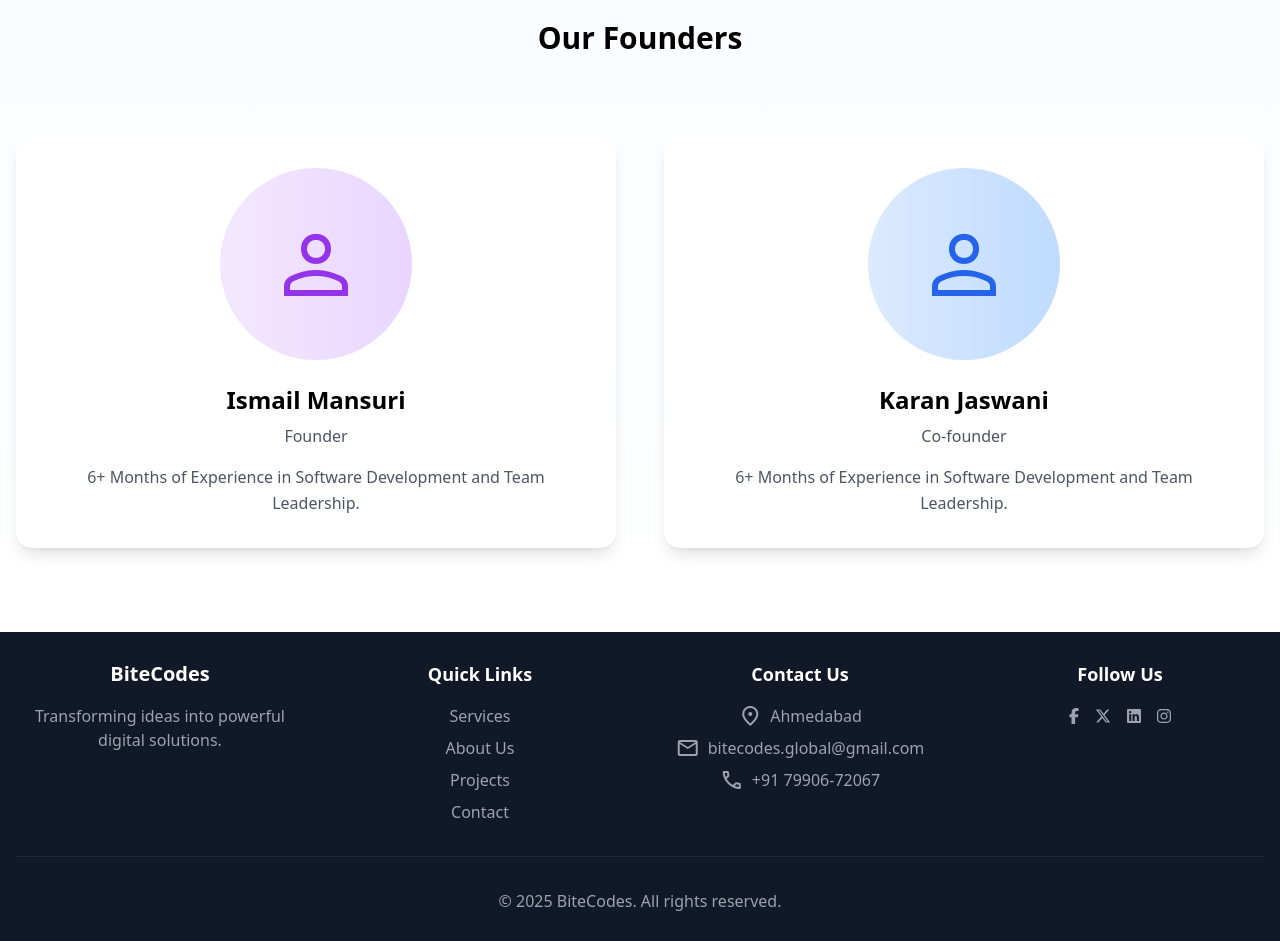
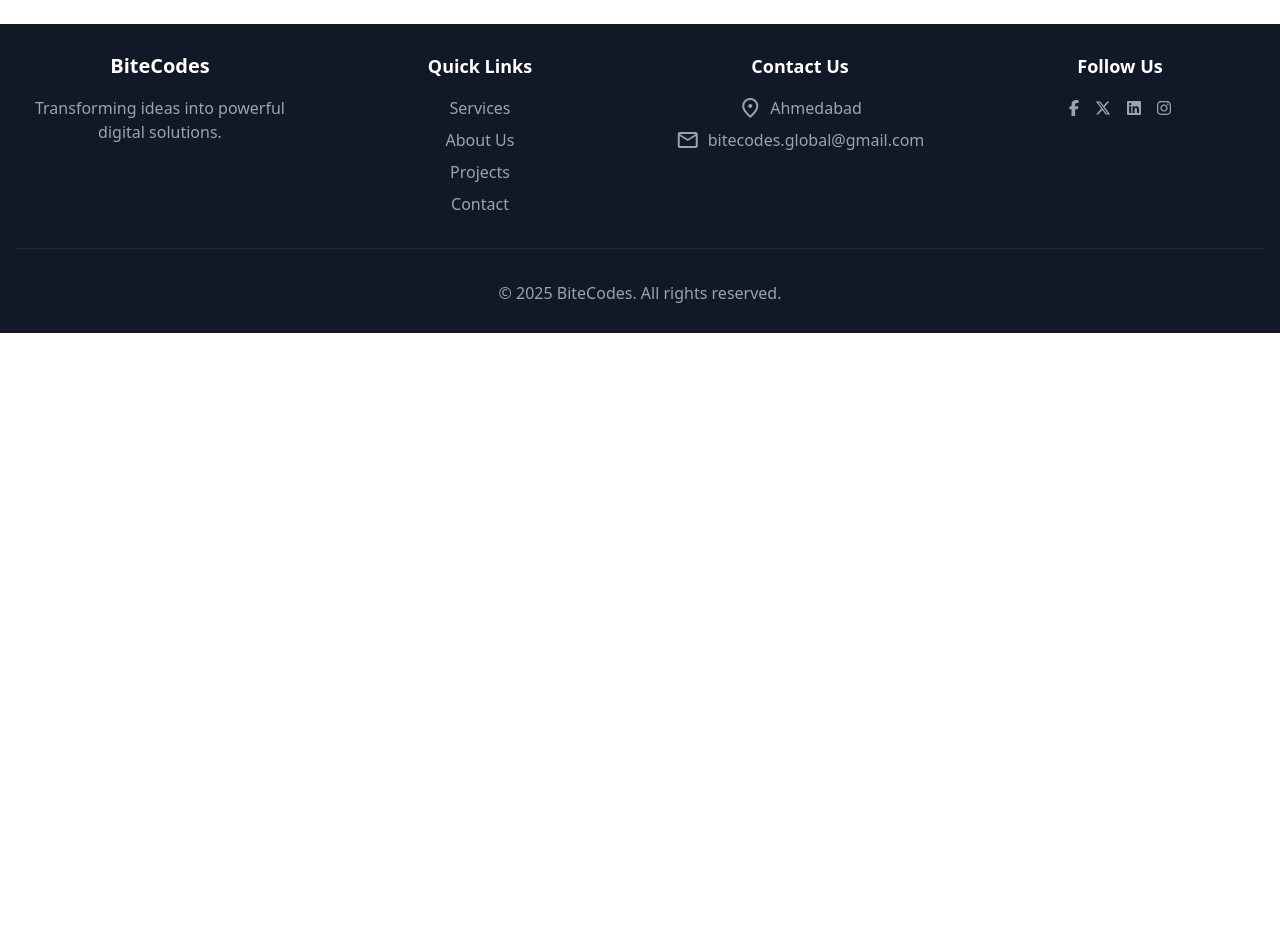
Before and after one commit to BitecodesHub/BiteCodes, a React (Create React App) app: page /about in a window 1280 px wide. Shown: the part 1480-2421 px from the top of the page. After the commit the page ends 1813 px from the top, so only its background shows below. Built offline with nearby package versions, Linux system fonts and the light colour scheme.

Commit message:
Minor Design Changes

```diff
--- a/src/components/About.js
+++ b/src/components/About.js
@@ -109,44 +109,6 @@ export const About = () => {
                 </span>
                 <h4 className="text-lg font-bold mt-4 mb-2">Support Team</h4>
                 <p className="text-gray-600">2+ Professionals</p>
-              </div>
-            </div>
-          </section>
-
-          <section className="mb-20">
-            <h3 className="text-3xl font-bold mb-20 text-center">
-              Our Founders
-            </h3>
-            <div className="grid md:grid-cols-2 gap-12">
-              <div className="bg-white p-8 rounded-2xl shadow-lg hover:shadow-2xl transition-all duration-300 transform hover:-translate-y-2">
-                <div className="flex flex-col items-center">
-                  <div className="w-48 h-48 rounded-full overflow-hidden bg-gradient-to-r from-purple-100 to-purple-200 mb-6">
-                    <span className="material-symbols-outlined text-8xl text-purple-600 flex items-center justify-center h-full">
-                      person
-                    </span>
-                  </div>
-                  <h4 className="text-2xl font-bold mb-2">Ismail Mansuri</h4>
-                  <p className="text-gray-600 mb-4">Founder</p>
-                  <p className="text-gray-600 text-center leading-relaxed">
-                    6+ Months of Experience in Software Development and Team
-                    Leadership.
-                  </p>
-                </div>
-              </div>
-              <div className="bg-white p-8 rounded-2xl shadow-lg hover:shadow-2xl transition-all duration-300 transform hover:-translate-y-2">
-                <div className="flex flex-col items-center">
-                  <div className="w-48 h-48 rounded-full overflow-hidden bg-gradient-to-r from-blue-100 to-blue-200 mb-6">
-                    <span className="material-symbols-outlined text-8xl text-blue-600 flex items-center justify-center h-full">
-                      person
-                    </span>
-                  </div>
-                  <h4 className="text-2xl font-bold mb-2">Karan Jaswani</h4>
-                  <p className="text-gray-600 mb-4">Co-founder</p>
-                  <p className="text-gray-600 text-center leading-relaxed">
-                    6+ Months of Experience in Software Development and Team
-                    Leadership.
-                  </p>
-                </div>
               </div>
             </div>
           </section>
--- a/src/components/Contact.js
+++ b/src/components/Contact.js
@@ -168,7 +168,7 @@ export const Contact = () => {
                     </div>
                   </div>
 
-                  <div className="flex items-center space-x-4 group">
+                  {/* <div className="flex items-center space-x-4 group">
                     <div className="w-12 h-12 bg-green-100 rounded-full flex items-center justify-center group-hover:bg-green-200 transition-colors duration-200">
                       <span className="material-symbols-outlined text-green-600">
                         phone
@@ -178,7 +178,7 @@ export const Contact = () => {
                       <h4 className="font-medium">Phone</h4>
                       <p className="text-gray-600">+91 94287-67709</p>
                     </div>
-                  </div>
+                  </div> */}
                 </div>
 
                 <div className="pt-6">
--- a/src/components/Footer.js
+++ b/src/components/Footer.js
@@ -62,10 +62,10 @@ export const Footer = () => {
                 <span className="material-symbols-outlined mr-2">mail</span>
                 bitecodes.global@gmail.com
               </li>
-              <li className="flex items-center justify-center">
+              {/* <li className="flex items-center justify-center">
                 <span className="material-symbols-outlined mr-2">phone</span>
                 +91 79906-72067
-              </li>
+              </li> */}
             </ul>
           </div>
           <div>
--- a/src/components/MainPage.js
+++ b/src/components/MainPage.js
@@ -99,7 +99,7 @@ export const MainPage = () => {
           </section>
 
           {/* Success Stories */}
-          <section className="bg-white rounded-2xl p-8 shadow-lg mb-20">
+          {/* <section className="bg-white rounded-2xl p-8 shadow-lg mb-20">
             <h2 className="text-3xl font-bold mb-8 text-center">Our Success Stories</h2>
             <div className="grid md:grid-cols-2 gap-8">
               {[
@@ -107,13 +107,13 @@ export const MainPage = () => {
                 { icon: "groups", title: "2 Happy Clients", desc: "Building long-term relationships with trust." },
               ].map((story, index) => (
                 <div key={index} className="p-6 border text-center border-gray-200 rounded-xl hover:border-blue-500 transition-colors duration-300">
-                  <span className={`material-symbols-outlined text-5xl text-${story.icon === "rocket_launch" ? "teal" : "purple"}-600`}>{story.icon}</span>
+                  <span className={`material-symbols-outlined text-5xl text-${story.icon === "rocket_launch" ? "green" : "purple"}-600`}>{story.icon}</span>
                   <h3 className="text-xl font-bold mt-4 mb-2">{story.title}</h3>
                   <p>{story.desc}</p>
                 </div>
               ))}
             </div>
-          </section>
+          </section> */}
         </main>
       </div>
     </div>
```
Also changed, not shown: src/components/ai.js (+67 -19 lines).
